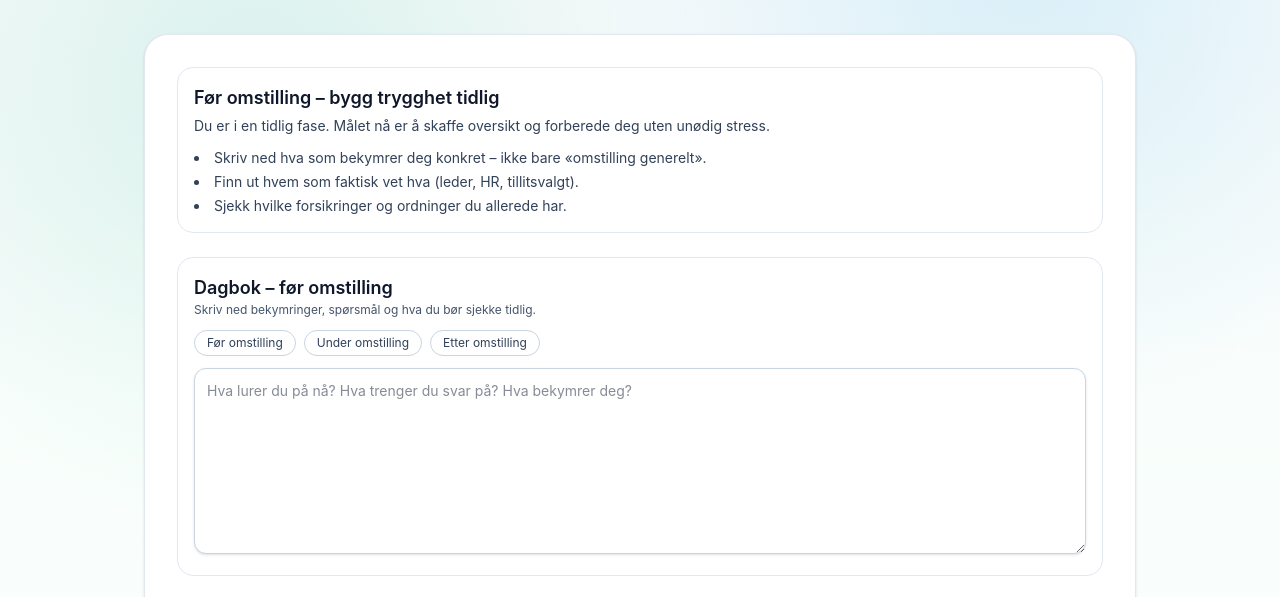
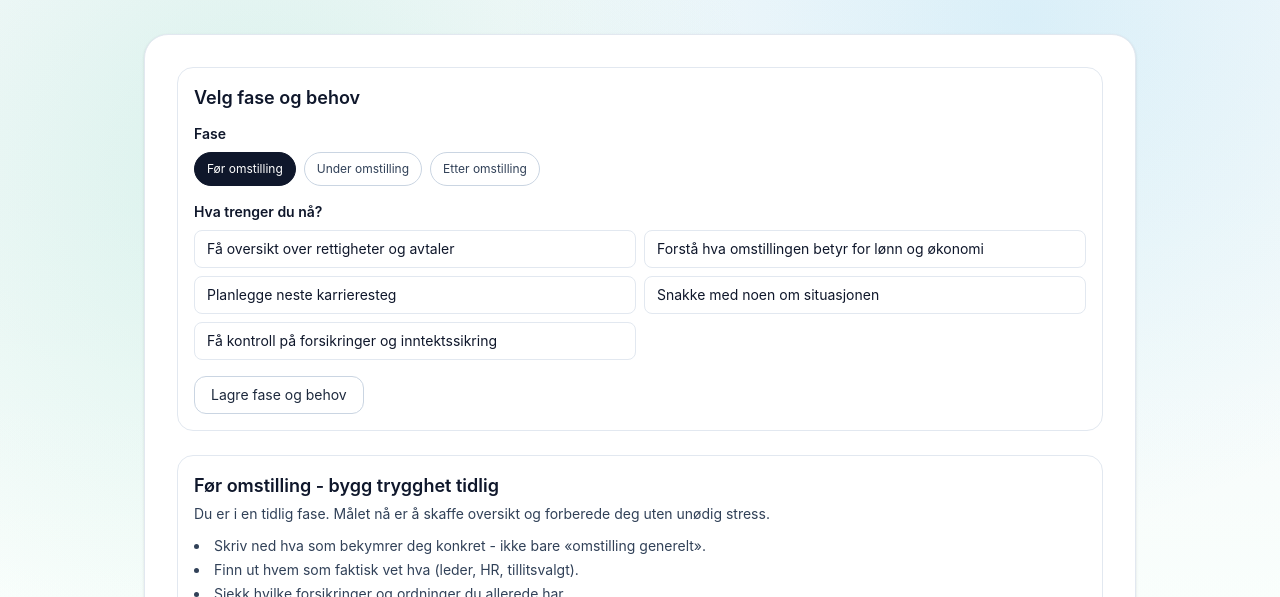
Before and after one commit to ltj54/restructuring, a React (Vite) app in the folder frontend/: page /plan in a window 1280 px wide. Shown: the part 203-800 px from the top of the page. Built offline with nearby package versions, Linux system fonts and the light colour scheme; no server answers; sample sign-in values are in the browser's storage.

Commit message:
Auto-commit (main) - 2025-12-08 13:28

```diff
--- a/frontend/src/pages/LoginPage.tsx
+++ b/frontend/src/pages/LoginPage.tsx
@@ -84,6 +84,12 @@ export default function LoginPage() {
           </Link>
           .
         </p>
+
+        <p className="mt-3 text-center text-sm text-slate-600">
+          <Link to="/" className="text-brand-dark font-medium hover:underline">
+            Gå til hjem-siden
+          </Link>
+        </p>
       </Card>
     </PageLayout>
   );
--- a/frontend/src/pages/PlanPage.tsx
+++ b/frontend/src/pages/PlanPage.tsx
@@ -23,19 +23,19 @@ const phaseSections: Record<
   }
 > = {
   'Før omstilling': {
-    title: 'Før omstilling – bygg trygghet tidlig',
+    title: 'Før omstilling - bygg trygghet tidlig',
     description:
       'Du er i en tidlig fase. Målet nå er å skaffe oversikt og forberede deg uten unødig stress.',
     bullets: [
-      'Skriv ned hva som bekymrer deg konkret – ikke bare «omstilling generelt».',
+      'Skriv ned hva som bekymrer deg konkret - ikke bare «omstilling generelt».',
       'Finn ut hvem som faktisk vet hva (leder, HR, tillitsvalgt).',
       'Sjekk hvilke forsikringer og ordninger du allerede har.',
     ],
-    diaryTitle: 'Dagbok – før omstilling',
+    diaryTitle: 'Dagbok - før omstilling',
     diaryDescription: 'Skriv ned bekymringer, spørsmål og hva du bør sjekke tidlig.',
     diaryPlaceholder: 'Hva lurer du på nå? Hva trenger du svar på? Hva bekymrer deg?',
     actions: [
-      'Lag liste over hva du vet – og hva du ikke vet.',
+      'Lag liste over hva du vet - og hva du ikke vet.',
       'Ta kontakt med leder eller HR for avklaringer.',
       'Kartlegg dine forsikringer og økonomi.',
       'Begynn stille med oppdatering av CV.',
@@ -43,7 +43,7 @@ const phaseSections: Record<
   },
 
   'Under omstilling': {
-    title: 'Under omstilling – ta kontroll på endringene',
+    title: 'Under omstilling - ta kontroll på endringene',
     description:
       'Endringene er i gang. Her handler planen om å beholde oversikt og bruke rettighetene dine aktivt.',
     bullets: [
@@ -51,7 +51,7 @@ const phaseSections: Record<
       'Be om et konkret møte om din rolle og dine alternativer.',
       'Lag et regneark med «nå» og «etter omstilling» for lønn og arbeidstid.',
     ],
-    diaryTitle: 'Dagbok – under omstilling',
+    diaryTitle: 'Dagbok - under omstilling',
     diaryDescription: 'Skriv ned punkter fra møter, frister og ting du må følge opp.',
     diaryPlaceholder: 'Hva ble sagt i møtet? Hva må du følge opp? Hvilke frister kom opp?',
     actions: [
@@ -63,14 +63,14 @@ const phaseSections: Record<
   },
 
   'Etter omstilling': {
-    title: 'Etter omstilling – juster økonomi og kurs',
+    title: 'Etter omstilling - juster økonomi og kurs',
     description: 'Omstillingen er gjennomført. Nå handler det om økonomi, karriere og neste steg.',
     bullets: [
       'Oppdater budsjett basert på ny inntekt og arbeidstid.',
       'Lag en 3-måneders plan for kompetanse, CV og søknader.',
       'Vurder behov for ekstra inntektssikring.',
     ],
-    diaryTitle: 'Dagbok – etter omstilling',
+    diaryTitle: 'Dagbok - etter omstilling',
     diaryDescription: 'Bruk notater til å planlegge neste steg: karriere, økonomi og mål.',
     diaryPlaceholder: 'Hva er neste steg? Hvilke jobber vurderer du? Hva er målene dine?',
     actions: [
@@ -80,6 +80,22 @@ const phaseSections: Record<
       'Lag en 3-måneders utviklingsplan.',
     ],
   },
+};
+
+const PHASE_OPTIONS = ['Før omstilling', 'Under omstilling', 'Etter omstilling'];
+
+const NEED_OPTIONS: string[] = [
+  'Få oversikt over rettigheter og avtaler',
+  'Forstå hva omstillingen betyr for lønn og økonomi',
+  'Planlegge neste karrieresteg',
+  'Snakke med noen om situasjonen',
+  'Få kontroll på forsikringer og inntektssikring',
+];
+
+const normalizePhase = (phase: string | null | undefined): string => {
+  if (!phase) return PHASE_OPTIONS[0];
+  if (phase === 'For omstilling') return 'Før omstilling';
+  return phase;
 };
 
 // -----------------------------------------------------------
@@ -120,11 +136,54 @@ export default function PlanPage(): React.ReactElement {
   const [isLoadingRemotePlan, setIsLoadingRemotePlan] = useState(false);
   const [isSavingDiary, setIsSavingDiary] = useState(false);
   const [diarySaveError, setDiarySaveError] = useState<string | null>(null);
+  const [selectedPhase, setSelectedPhase] = useState<string>(PHASE_OPTIONS[0]);
+  const [selectedNeeds, setSelectedNeeds] = useState<string[]>([]);
+  const [planSaveMessage, setPlanSaveMessage] = useState<string | null>(null);
+  const [isSavingPlan, setIsSavingPlan] = useState(false);
 
   // Den aktive fasen som styrer HELE UI-et
-  const displayedPhase = activeDiaryPhase || plan?.fase || phaseFromQuery || 'Før omstilling';
+  const displayedPhase = activeDiaryPhase || selectedPhase || PHASE_OPTIONS[0];
 
-  const phaseContent = phaseSections[displayedPhase];
+  const phaseContent = phaseSections[displayedPhase] ?? phaseSections[PHASE_OPTIONS[0]];
+
+  // Last lokalt lagret planvalg
+  useEffect(() => {
+    const stored = localStorage.getItem('myPlan');
+    if (!stored) return;
+
+    try {
+      const parsed = JSON.parse(stored) as UserPlanResponse;
+      const normalizedPhase = normalizePhase(parsed.phase);
+
+      setSelectedPhase(normalizedPhase);
+      if (parsed.needs) setSelectedNeeds(parsed.needs);
+      if (parsed.persona || parsed.phase || parsed.needs) {
+        setPlan((current) => current ?? {
+          persona: parsed.persona ?? 'Annet',
+          fase: normalizedPhase,
+          behov: parsed.needs ?? [],
+          createdAt: new Date().toISOString(),
+        });
+      }
+      setActiveDiaryPhase((current) => current || normalizedPhase);
+    } catch {
+      // ignore malformed local storage
+    }
+  }, []);
+
+  useEffect(() => {
+    if (!activeDiaryPhase) {
+      setActiveDiaryPhase(selectedPhase);
+    }
+  }, [activeDiaryPhase, selectedPhase]);
+
+  useEffect(() => {
+    if (phaseFromQuery) {
+      const normalized = normalizePhase(phaseFromQuery);
+      setSelectedPhase(normalized);
+      setActiveDiaryPhase(normalized);
+    }
+  }, [phaseFromQuery]);
 
   // -----------------------------------------------------------
   // LASTER PLAN FRA SERVER
@@ -144,16 +203,19 @@ export default function PlanPage(): React.ReactElement {
           return;
         }
 
+        const normalizedPhase = normalizePhase(remote.phase);
         const normalizedPlan: PlanState | null = remote.phase
           ? {
               persona: remote.persona ?? 'Annet',
-              fase: remote.phase,
+              fase: normalizedPhase,
               behov: remote.needs ?? [],
               createdAt: remote.createdAt ?? new Date().toISOString(),
             }
           : null;
 
         setPlan(normalizedPlan);
+        setSelectedPhase(normalizedPhase);
+        setSelectedNeeds(remote.needs ?? []);
 
         const allDiaries: Record<string, string> = {
           ...remote.diaries,
@@ -163,10 +225,15 @@ export default function PlanPage(): React.ReactElement {
           allDiaries[remote.phase] = remote.diary;
         }
 
-        setDiariesByPhase(allDiaries);
+        const normalizedDiaries: Record<string, string> = {};
+        Object.entries(allDiaries).forEach(([key, value]) => {
+          normalizedDiaries[normalizePhase(key)] = value;
+        });
+
+        setDiariesByPhase(normalizedDiaries);
 
         if (!activeDiaryPhase) {
-          const initialPhase = phaseFromQuery || remote.phase || 'Før omstilling';
+          const initialPhase = normalizePhase(phaseFromQuery || remote.phase);
           setActiveDiaryPhase(initialPhase);
         }
       } catch {
@@ -176,6 +243,65 @@ export default function PlanPage(): React.ReactElement {
       }
     })();
   }, [isAuthenticated, activeDiaryPhase, phaseFromQuery]);
+
+  // -----------------------------------------------------------
+  // VALG AV FASE/BEHOV
+  // -----------------------------------------------------------
+
+  const handlePhaseSelect = (phase: string) => {
+    setSelectedPhase(phase);
+    setActiveDiaryPhase(phase);
+  };
+
+  const toggleNeed = (option: string) => {
+    setSelectedNeeds((current) =>
+      current.includes(option) ? current.filter((n) => n !== option) : [...current, option]
+    );
+  };
+
+  const handleSavePlan = async () => {
+    setPlanSaveMessage(null);
+
+    const normalizedPhase = normalizePhase(selectedPhase);
+    const persona = plan?.persona ?? 'Annet';
+    const nextPlan: PlanState = {
+      persona,
+      fase: normalizedPhase,
+      behov: selectedNeeds,
+      createdAt: plan?.createdAt ?? new Date().toISOString(),
+    };
+
+    setIsSavingPlan(true);
+    setPlan(nextPlan);
+    setActiveDiaryPhase((current) => current || normalizedPhase);
+
+    localStorage.setItem(
+      'myPlan',
+      JSON.stringify({ persona, phase: normalizedPhase, needs: selectedNeeds })
+    );
+    localStorage.setItem('personaLabel', persona);
+
+    if (isAuthenticated) {
+      try {
+        await fetchJson('/plan/me', {
+          method: 'PUT',
+          body: {
+            persona,
+            phase: normalizedPhase,
+            needs: selectedNeeds,
+          },
+        });
+        setPlanSaveMessage('Planen er lagret.');
+      } catch {
+        setPlanSaveMessage('Kunne ikke lagre hos serveren, men planen er lagret lokalt.');
+      } finally {
+        setIsSavingPlan(false);
+      }
+    } else {
+      setIsSavingPlan(false);
+      setPlanSaveMessage('Planen er lagret lokalt.');
+    }
+  };
 
   // -----------------------------------------------------------
   // LAGRING AV DAGBOK
@@ -198,12 +324,13 @@ export default function PlanPage(): React.ReactElement {
 
     (async () => {
       try {
+        const needsPayload = selectedNeeds.length ? selectedNeeds : plan?.behov ?? [];
         await fetchJson('/plan/me', {
           method: 'PUT',
           body: {
             persona: plan?.persona ?? 'Annet',
             phase: activeDiaryPhase,
-            needs: plan?.behov ?? [],
+            needs: needsPayload,
             diary: next,
           },
         });
@@ -249,6 +376,69 @@ export default function PlanPage(): React.ReactElement {
     >
       <Card>
         {isLoadingRemotePlan && <p className="mb-3 text-xs text-slate-500">Laster plan ...</p>}
+
+        <section className="mb-6 rounded-2xl border border-slate-200 bg-white p-4 text-sm">
+          <h2 className="text-base md:text-lg font-semibold text-slate-900">Velg fase og behov</h2>
+
+          <div className="mt-3 space-y-4">
+            <div>
+              <div className="text-sm font-semibold mb-2">Fase</div>
+              <div className="flex flex-wrap gap-2">
+                {PHASE_OPTIONS.map((option) => {
+                  const active = selectedPhase === option;
+                  return (
+                    <button
+                      key={option}
+                      type="button"
+                      onClick={() => handlePhaseSelect(option)}
+                      className={`px-3 py-2 rounded-full text-xs border ${
+                        active
+                          ? 'bg-slate-900 text-white border-slate-900'
+                          : 'bg-white text-slate-700 border-slate-300'
+                      }`}
+                    >
+                      {option}
+                    </button>
+                  );
+                })}
+              </div>
+            </div>
+
+            <div>
+              <div className="text-sm font-semibold mb-2">Hva trenger du nå?</div>
+              <div className="grid grid-cols-1 sm:grid-cols-2 gap-2">
+                {NEED_OPTIONS.map((need) => {
+                  const active = selectedNeeds.includes(need);
+                  return (
+                    <label
+                      key={need}
+                      className={`cursor-pointer rounded-lg border px-3 py-2 text-sm transition ${
+                        active
+                          ? 'border-slate-900 bg-slate-900 text-white'
+                          : 'border-slate-200 bg-white'
+                      }`}
+                    >
+                      <input
+                        type="checkbox"
+                        className="hidden"
+                        checked={active}
+                        onChange={() => toggleNeed(need)}
+                      />
+                      {need}
+                    </label>
+                  );
+                })}
+              </div>
+            </div>
+
+            <div className="flex items-center gap-3 flex-wrap">
+              <Button onClick={handleSavePlan} disabled={isSavingPlan}>
+                {isSavingPlan ? 'Lagrer...' : 'Lagre fase og behov'}
+              </Button>
+              {planSaveMessage && <span className="text-xs text-slate-600">{planSaveMessage}</span>}
+            </div>
+          </div>
+        </section>
 
         {/* -----------------------------------------------------------
            FASEINNHOLD
--- a/frontend/src/pages/WizardPage.tsx
+++ b/frontend/src/pages/WizardPage.tsx
@@ -46,20 +46,6 @@ const personaShort: Record<PersonaKey, string> = {
   annet: 'Generelle råd om avtaler og CV.',
 };
 
-// ------------------------------------------------------------
-// BEHOV / FASE
-// ------------------------------------------------------------
-
-const NEED_OPTIONS: string[] = [
-  'Få oversikt over rettigheter og avtaler',
-  'Forstå hva omstillingen betyr for lønn og økonomi',
-  'Planlegge neste karrieresteg',
-  'Snakke med noen om situasjonen',
-  'Få kontroll på forsikringer og inntektssikring',
-];
-
-const phaseOptions = ['Før omstilling', 'Under omstilling', 'Etter omstilling'];
-
 type UserPlanResponse = {
   persona: string | null;
   phase: string | null;
@@ -75,7 +61,7 @@ export default function WizardPage(): React.ReactElement {
   const { isAuthenticated } = useAuth();
 
   const [persona, setPersona] = useState<PersonaKey | null>(null);
-  const [phase, setPhase] = useState<string>(phaseOptions[0]);
+  const [phase, setPhase] = useState<string>('Før omstilling');
   const [needs, setNeeds] = useState<string[]>([]);
   const [status, setStatus] = useState<string | null>(null);
 
@@ -104,12 +90,6 @@ export default function WizardPage(): React.ReactElement {
     () => (persona ? personaLabels[persona] : 'Ikke valgt'),
     [persona]
   );
-
-  const toggleNeed = (option: string) => {
-    setNeeds((current) =>
-      current.includes(option) ? current.filter((n) => n !== option) : [...current, option]
-    );
-  };
 
   const handleSave = async () => {
     setStatus(null);
@@ -152,7 +132,7 @@ export default function WizardPage(): React.ReactElement {
   return (
     <PageLayout
       title="Veiviser"
-      subtitle="Velg rolle, fase og behov – så bygger vi planen din."
+      subtitle="Velg rolle - vi bygger planen din."
       maxWidthClassName="max-w-5xl"
       actions={
         <Button
@@ -189,74 +169,12 @@ export default function WizardPage(): React.ReactElement {
             })}
           </div>
         </Card>
-
-        {/* ------------------------------------------------------------
-            FASE + BEHOV
-        ------------------------------------------------------------ */}
-        <Card title="Velg fase og behov">
-          <div className="space-y-4">
-            {/* Phase */}
-            <div>
-              <div className="text-sm font-semibold mb-2">Fase</div>
-              <div className="flex flex-wrap gap-2">
-                {phaseOptions.map((option) => {
-                  const active = phase === option;
-                  return (
-                    <button
-                      key={option}
-                      type="button"
-                      onClick={() => setPhase(option)}
-                      className={`px-3 py-2 rounded-full text-xs border ${
-                        active
-                          ? 'bg-slate-900 text-white border-slate-900'
-                          : 'bg-white text-slate-700'
-                      }`}
-                    >
-                      {option}
-                    </button>
-                  );
-                })}
-              </div>
-            </div>
-
-            {/* Needs */}
-            <div>
-              <div className="text-sm font-semibold mb-2">Hva trenger du nå?</div>
-              <div className="grid grid-cols-1 sm:grid-cols-2 gap-2">
-                {NEED_OPTIONS.map((need) => {
-                  const active = needs.includes(need);
-                  return (
-                    <label
-                      key={need}
-                      className={`cursor-pointer rounded-lg border px-3 py-2 text-sm transition ${
-                        active
-                          ? 'border-slate-900 bg-slate-900 text-white'
-                          : 'border-slate-200 bg-white'
-                      }`}
-                    >
-                      <input
-                        type="checkbox"
-                        className="hidden"
-                        checked={active}
-                        onChange={() => toggleNeed(need)}
-                      />
-                      {need}
-                    </label>
-                  );
-                })}
-              </div>
-            </div>
-          </div>
-        </Card>
-
         {/* ------------------------------------------------------------
             OPPSUMMERING
         ------------------------------------------------------------ */}
         <Card title="Oppsummering">
           <p className="text-sm text-slate-700 mb-3">
-            <strong>Rolle:</strong> {personaDisplay} <br />
-            <strong>Fase:</strong> {phase} <br />
-            <strong>Behov:</strong> {needs.length > 0 ? needs.join(', ') : 'Ingen valgt ennå'}
+            <strong>Rolle:</strong> {personaDisplay}
           </p>
 
           {status && <p className="text-sm text-slate-600 mb-3">{status}</p>}
```
Also changed, not shown: 2 other files (tests, documents, lock files or other folders).
